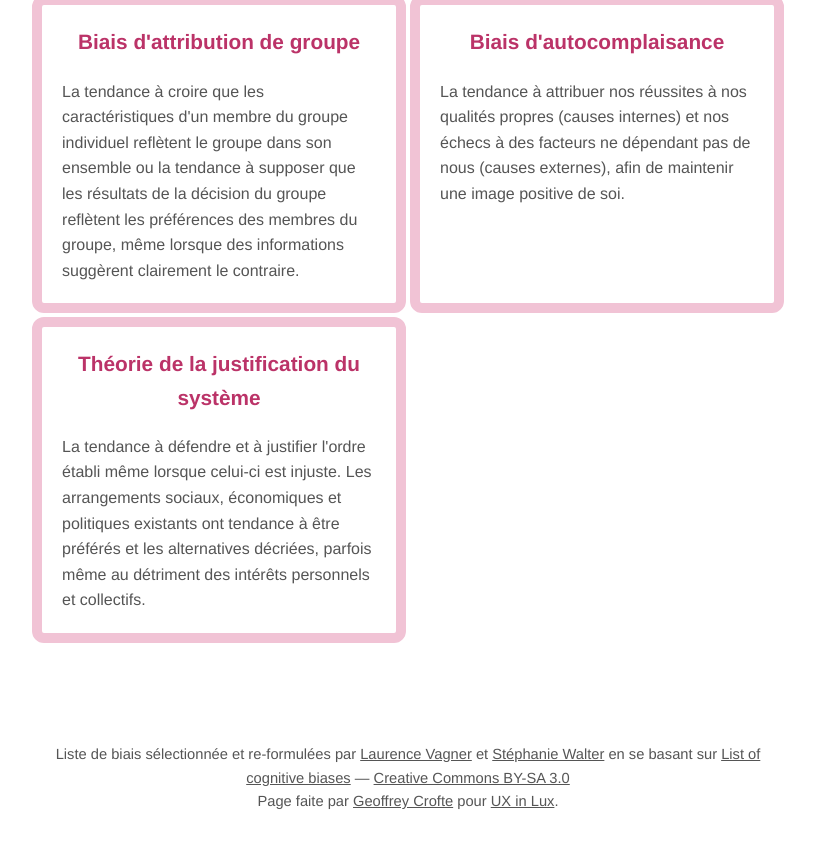
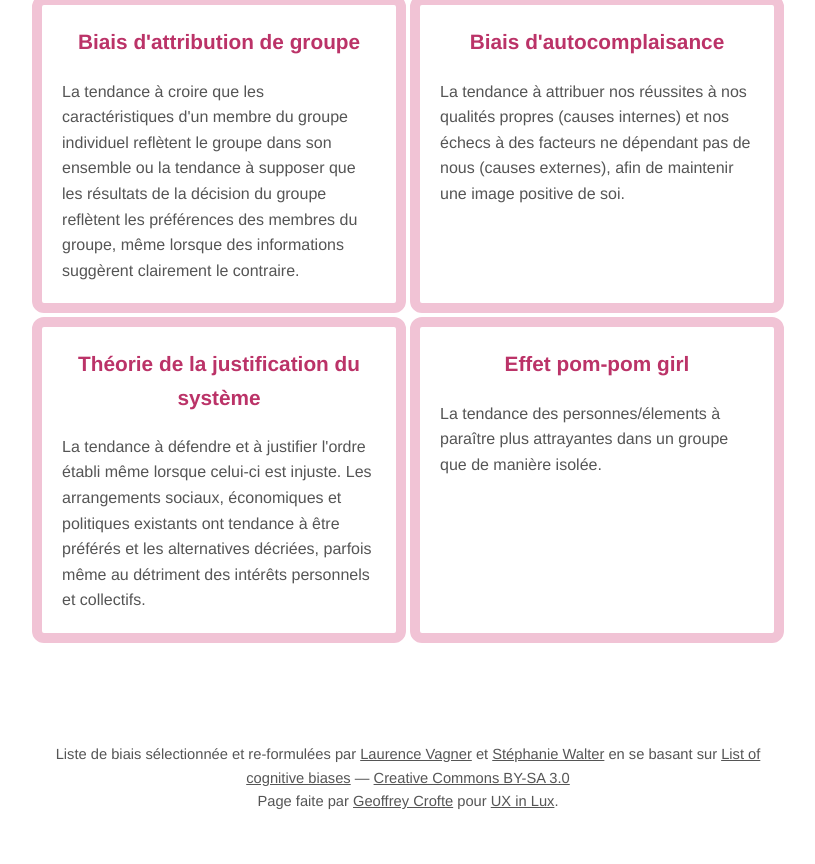
Before and after one commit to KieranHunt/cognitive-biases, a plain HTML site: page fr/index.html in a window 1280 px wide. Shown: the part 8233-9097 px from the top of the page, without its empty margins (232-1047 px from the left). Drawn offline with Linux system fonts and the light colour scheme.

Commit message:
no message

```diff
--- a/fr/index.html
+++ b/fr/index.html
@@ -662,6 +662,13 @@
 				<td>La tendance à défendre et à justifier l'ordre établi même lorsque celui-ci est injuste. Les arrangements sociaux, économiques et politiques existants ont tendance à être préférés et les alternatives décriées, parfois même au détriment des intérêts personnels et collectifs.
 				</td>
 			</tr>
+			<tr>
+				<td> Effet pom-pom girl
+				</td>
+				<td>La tendance des personnes/élements à paraître plus attrayantes dans un groupe que de manière isolée.
+				</td>
+			</tr>
+
 
 		</tobdy>
 	</table>
```
